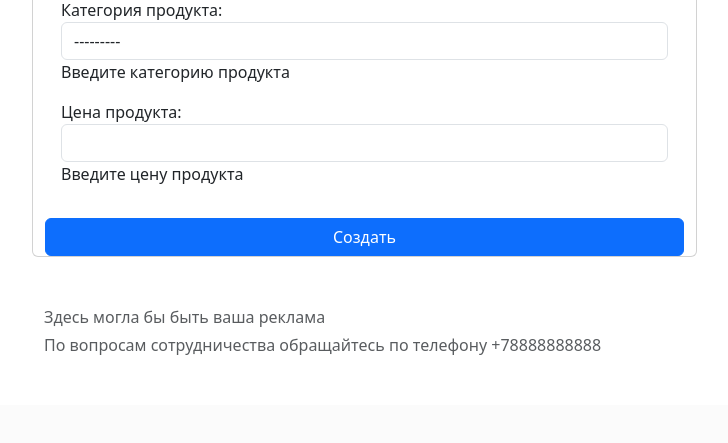
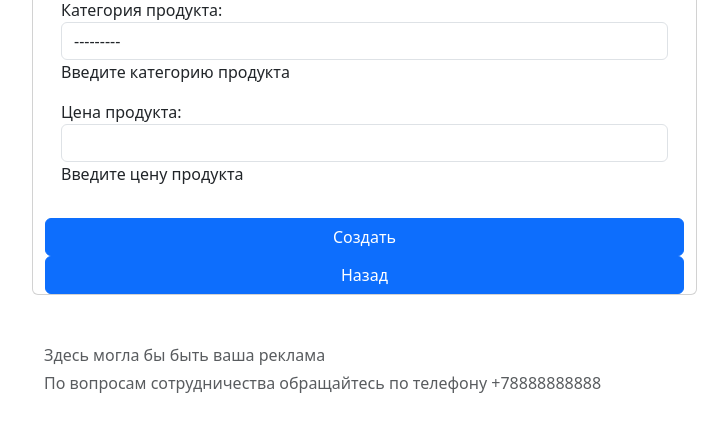
Before and after one commit to HepoH4uk/DjangoProject, a Django app: page /products_create/ in a window 1280 px wide. Shown: the part 945-1388 px from the top of the page, without its empty margins (38-766 px from the left). Before the commit the page ends 1300 px from the top, so only its background shows below. Run offline with Django 5.2, Linux system fonts and the light colour scheme; data comes from the database, SQL or seed files in the repository; some libraries are stand-ins or nearby versions.

Commit message:
update templates

```diff
--- a/catalog/templates/product_form.html
+++ b/catalog/templates/product_form.html
@@ -17,6 +17,9 @@
                         Создать
                         {% endif %}
                     </button>
+                    <div class="btn-group">
+                  <a  class="btn btn-primary" href="{% url 'products:products_list' %}">Назад</a>
+                </div>
                 </div>
             </form>
         </div>
--- a/catalog/templates/products_details.html
+++ b/catalog/templates/products_details.html
@@ -14,6 +14,7 @@
               <p class="card-text">Категория: {{object.category}}</p>
               <p class="card-text">Цена: {{object.purchase_price}} руб.</p>
               <p class="card-text">Описание товара: {{object.description | truncatechars:100}}</p>
+              <p class="card-text">Количество просмотров: {{object.views_counter}}</p>
               <div class="d-flex justify-content-between align-items-center">
                 <div class="btn-group">
                   <a  class="btn btn-primary" href="{% url 'products:products_list' %}">Назад</a>
--- a/catalog/templates/products_list.html
+++ b/catalog/templates/products_list.html
@@ -11,6 +11,7 @@
             <img src="{{ product.image  | media_filter }}">
             <div class="card-body">
               <p class="card-text">{{ product.name }}</p>
+              <small class="text-body-secondary">views: {{ product.views_counter }}</small>
               <div class="d-flex justify-content-between align-items-center">
                 <div class="btn-group">
                   <a  class="btn btn-primary" href="{% url 'products:products_details' product.pk %}">Подробнее</a>
```
